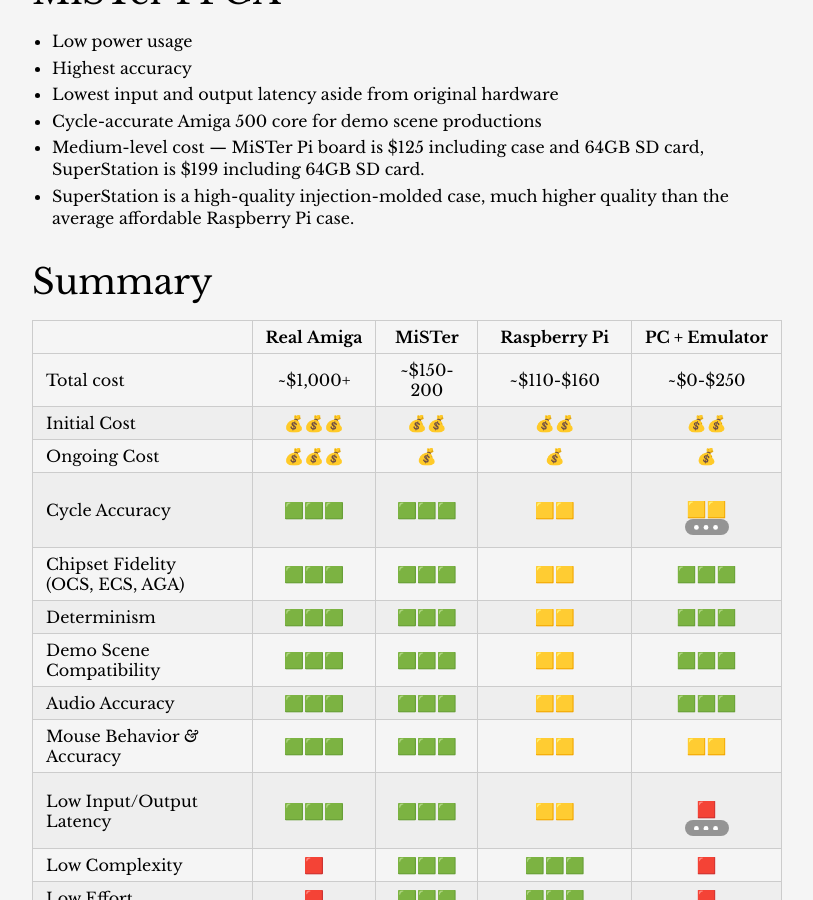
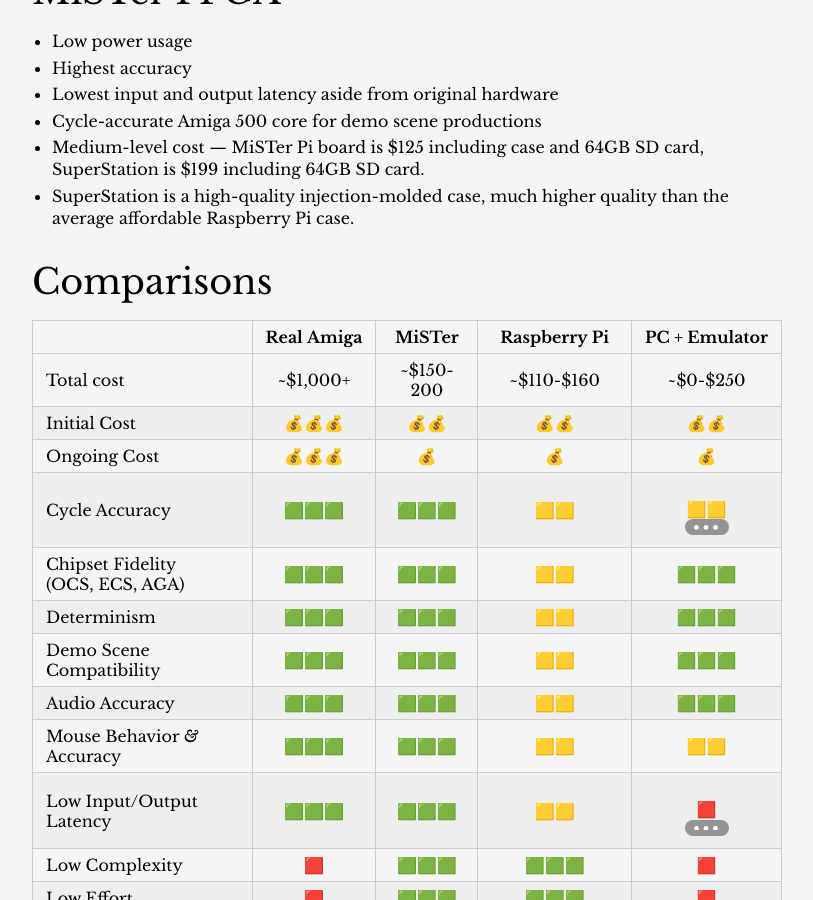
Before and after one commit to amigavision/amigavision.github.io, a Jekyll site: the page built from best.md, in a window 1280 px wide and 900 px high, scrolled down 1043 px. Shown: the whole window, without its empty margins (233-1046 px from the left). Built offline with Jekyll 4.4.1, drawn with Linux system fonts in a browser that asks for light colours.

Commit message:
Improve headline

```diff
--- a/best.md
+++ b/best.md
@@ -35,7 +35,7 @@
 * SuperStation is a high-quality injection-molded case, much higher quality than the average affordable Raspberry Pi case.
 
 
-## Summary
+## Comparisons
 
 |   | Real&nbsp;Amiga | MiSTer | Raspberry&nbsp;Pi | PC&nbsp;+&nbsp;Emulator
 |---|:---------------:|:------:|:-----------------:|:-----------------------:
```
